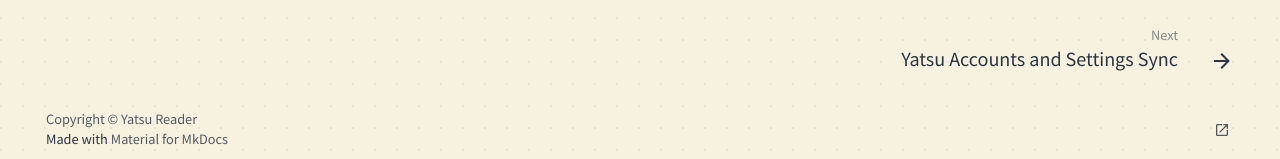
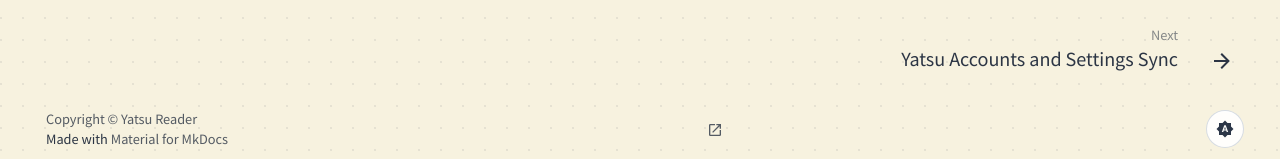
Before and after one commit to ytrms/yatsu-reader-docs, an MkDocs documentation site: the page built from docs/index.md, in a window 1280 px wide and 1400 px high, scrolled down 440 px. Shown: the part 1238-1397 px from the top of the window. Built offline with MkDocs 1.6.1 and Material for MkDocs 9.7.7, drawn with Linux system fonts in a browser that asks for light colours.

Commit message:
feat: add docs dark theme

```diff
--- a/docs/stylesheets/extra.css
+++ b/docs/stylesheets/extra.css
@@ -2,6 +2,7 @@
   --yatsu-control-radius: 1.18rem;
   --yatsu-ink: #152033;
   --yatsu-muted: #64748b;
+  --yatsu-page-start: #ffffff;
   --yatsu-paper: #fffefa;
   --yatsu-paper-deep: #f7f2df;
   --yatsu-paper-dot: rgba(21, 32, 51, 0.08);
@@ -10,9 +11,25 @@
   --yatsu-surface-strong: rgba(255, 255, 255, 0.9);
   --yatsu-line: rgba(21, 32, 51, 0.12);
   --yatsu-line-strong: rgba(100, 116, 139, 0.3);
+  --yatsu-nav-hover: rgba(255, 255, 255, 0.58);
   --yatsu-shadow: rgba(15, 23, 42, 0.14);
   --yatsu-accent: #169ff5;
   --yatsu-accent-strong: #0b75c9;
+  --yatsu-focus-ring: rgba(22, 159, 245, 0.16);
+  --yatsu-header-highlight: rgba(255, 255, 255, 0.88);
+  --yatsu-header-highlight-strong: rgba(255, 255, 255, 0.9);
+  --yatsu-header-shadow: rgba(15, 23, 42, 0.38);
+  --yatsu-header-shadow-strong: rgba(15, 23, 42, 0.44);
+  --yatsu-panel-highlight: rgba(255, 255, 255, 0.76);
+  --yatsu-panel-shadow: rgba(15, 23, 42, 0.32);
+  --yatsu-control-border: rgba(148, 163, 184, 0.38);
+  --yatsu-control-border-hover: rgba(100, 116, 139, 0.55);
+  --yatsu-control-bg: rgba(255, 255, 255, 0.9);
+  --yatsu-control-bg-hover: rgba(248, 250, 252, 0.96);
+  --yatsu-control-fg: #172033;
+  --yatsu-search-border: rgba(21, 32, 51, 0.14);
+  --yatsu-search-bg: rgba(255, 255, 255, 0.6);
+  --yatsu-footer-line: rgba(21, 32, 51, 0.1);
   --yatsu-header-top: max(16px, env(safe-area-inset-top));
   --yatsu-header-height: 54px;
   --yatsu-header-gap: max(16px, env(safe-area-inset-top));
@@ -38,6 +55,56 @@
   --md-footer-fg-color--lighter: rgba(21, 32, 51, 0.58);
   --md-footer-bg-color: transparent;
   --md-footer-bg-color--dark: transparent;
+}
+
+[data-md-color-scheme="slate"] {
+  color-scheme: dark;
+  --yatsu-ink: #edf3f8;
+  --yatsu-muted: #a7b2be;
+  --yatsu-page-start: #0d1012;
+  --yatsu-paper: #111316;
+  --yatsu-paper-deep: #19150f;
+  --yatsu-paper-dot: rgba(237, 243, 248, 0.075);
+  --yatsu-surface: rgba(25, 28, 32, 0.76);
+  --yatsu-surface-hover: rgba(34, 38, 43, 0.86);
+  --yatsu-surface-strong: rgba(29, 32, 36, 0.92);
+  --yatsu-line: rgba(226, 232, 240, 0.14);
+  --yatsu-line-strong: rgba(148, 163, 184, 0.36);
+  --yatsu-nav-hover: rgba(125, 211, 252, 0.11);
+  --yatsu-shadow: rgba(0, 0, 0, 0.5);
+  --yatsu-accent: #38bdf8;
+  --yatsu-accent-strong: #7dd3fc;
+  --yatsu-focus-ring: rgba(56, 189, 248, 0.24);
+  --yatsu-header-highlight: rgba(255, 255, 255, 0.08);
+  --yatsu-header-highlight-strong: rgba(255, 255, 255, 0.12);
+  --yatsu-header-shadow: rgba(0, 0, 0, 0.52);
+  --yatsu-header-shadow-strong: rgba(0, 0, 0, 0.6);
+  --yatsu-panel-highlight: rgba(255, 255, 255, 0.08);
+  --yatsu-panel-shadow: rgba(0, 0, 0, 0.46);
+  --yatsu-control-border: rgba(148, 163, 184, 0.26);
+  --yatsu-control-border-hover: rgba(125, 211, 252, 0.42);
+  --yatsu-control-bg: rgba(30, 34, 38, 0.9);
+  --yatsu-control-bg-hover: rgba(39, 44, 50, 0.96);
+  --yatsu-control-fg: #edf3f8;
+  --yatsu-search-border: rgba(226, 232, 240, 0.14);
+  --yatsu-search-bg: rgba(22, 25, 29, 0.64);
+  --yatsu-footer-line: rgba(226, 232, 240, 0.11);
+  --md-primary-fg-color: #38bdf8;
+  --md-primary-fg-color--light: #7dd3fc;
+  --md-primary-fg-color--dark: #0ea5e9;
+  --md-accent-fg-color: #7dd3fc;
+  --md-default-fg-color: rgba(237, 243, 248, 0.9);
+  --md-default-fg-color--light: rgba(237, 243, 248, 0.72);
+  --md-default-fg-color--lighter: rgba(237, 243, 248, 0.5);
+  --md-default-fg-color--lightest: rgba(237, 243, 248, 0.22);
+  --md-default-bg-color: transparent;
+  --md-typeset-a-color: var(--yatsu-accent-strong);
+  --md-code-fg-color: #e5edf8;
+  --md-code-bg-color: rgba(237, 243, 248, 0.08);
+  --md-typeset-color: var(--yatsu-ink);
+  --md-footer-fg-color: rgba(237, 243, 248, 0.9);
+  --md-footer-fg-color--light: rgba(237, 243, 248, 0.72);
+  --md-footer-fg-color--lighter: rgba(237, 243, 248, 0.58);
 }
 
 [data-md-color-primary="blue"] {
@@ -68,6 +135,10 @@
   -webkit-font-smoothing: antialiased;
 }
 
+body[data-md-color-scheme="slate"] {
+  background: var(--yatsu-paper);
+}
+
 ::selection {
   background: rgba(22, 159, 245, 0.22);
 }
@@ -78,7 +149,7 @@
   z-index: -1;
   background:
     radial-gradient(circle at 1px 1px, var(--yatsu-paper-dot) 1.2px, transparent 0) 0 0 / 22px 22px,
-    linear-gradient(180deg, #ffffff 0%, var(--yatsu-paper) 46%, var(--yatsu-paper-deep) 100%);
+    linear-gradient(180deg, var(--yatsu-page-start) 0%, var(--yatsu-paper) 46%, var(--yatsu-paper-deep) 100%);
   content: "";
   pointer-events: none;
 }
@@ -92,15 +163,15 @@
   background: var(--yatsu-surface);
   color: var(--yatsu-ink);
   box-shadow:
-    0 20px 48px -30px rgba(15, 23, 42, 0.38),
-    inset 0 1px 0 rgba(255, 255, 255, 0.88);
+    0 20px 48px -30px var(--yatsu-header-shadow),
+    inset 0 1px 0 var(--yatsu-header-highlight);
   backdrop-filter: blur(18px);
 }
 
 .md-header[data-md-state="shadow"] {
   box-shadow:
-    0 20px 48px -30px rgba(15, 23, 42, 0.44),
-    inset 0 1px 0 rgba(255, 255, 255, 0.9);
+    0 20px 48px -30px var(--yatsu-header-shadow-strong),
+    inset 0 1px 0 var(--yatsu-header-highlight-strong);
 }
 
 .md-header__inner {
@@ -142,6 +213,11 @@
   height: 32px;
 }
 
+[data-md-color-scheme="slate"] .md-header__button.md-logo img,
+[data-md-color-scheme="slate"] .md-nav__button.md-logo img {
+  filter: invert(1) brightness(1.08);
+}
+
 .md-header__title,
 .md-nav__title {
   color: var(--yatsu-ink);
@@ -169,8 +245,35 @@
   line-height: 1.3;
 }
 
-.md-header__option {
-  display: none;
+.md-footer__theme .md-header__option {
+  display: flex;
+  flex: 0 0 auto;
+  align-items: center;
+}
+
+.md-footer__theme .md-header__option .md-header__button {
+  margin: 0 2px;
+  border: 1px solid var(--yatsu-control-border);
+  border-radius: 19px;
+  background: var(--yatsu-control-bg);
+  box-shadow:
+    0 9px 24px -18px var(--yatsu-header-shadow),
+    inset 0 1px 0 var(--yatsu-header-highlight);
+  transition:
+    border-color 160ms ease,
+    background 160ms ease,
+    box-shadow 160ms ease,
+    color 160ms ease;
+}
+
+.md-footer__theme .md-header__option .md-header__button:hover,
+.md-footer__theme .md-header__option .md-header__button:focus-visible {
+  border-color: var(--yatsu-control-border-hover);
+  background: var(--yatsu-control-bg-hover);
+  box-shadow:
+    0 13px 28px -20px var(--yatsu-header-shadow-strong),
+    inset 0 1px 0 var(--yatsu-header-highlight-strong);
+  outline: none;
 }
 
 .md-header__app-link {
@@ -186,13 +289,13 @@
   justify-content: center;
   margin: 0 0.62rem 0 0.4rem;
   padding: 0 15px;
-  border: 1px solid rgba(148, 163, 184, 0.38);
+  border: 1px solid var(--yatsu-control-border);
   border-radius: 19px;
-  background: rgba(255, 255, 255, 0.9);
-  color: #172033;
+  background: var(--yatsu-control-bg);
+  color: var(--yatsu-control-fg);
   box-shadow:
-    0 9px 24px -18px rgba(15, 23, 42, 0.5),
-    inset 0 1px 0 rgba(255, 255, 255, 0.9);
+    0 9px 24px -18px var(--yatsu-header-shadow),
+    inset 0 1px 0 var(--yatsu-header-highlight-strong);
   font-size: 14px;
   font-weight: 750;
   line-height: 1;
@@ -205,20 +308,20 @@
 
 .md-header__app-link:hover,
 .md-header__app-link:focus-visible {
-  border-color: rgba(100, 116, 139, 0.55);
-  background: rgba(248, 250, 252, 0.96);
+  border-color: var(--yatsu-control-border-hover);
+  background: var(--yatsu-control-bg-hover);
   box-shadow:
-    0 13px 28px -20px rgba(15, 23, 42, 0.55),
-    inset 0 1px 0 rgba(255, 255, 255, 0.94);
-  color: #172033;
+    0 13px 28px -20px var(--yatsu-header-shadow-strong),
+    inset 0 1px 0 var(--yatsu-header-highlight-strong);
+  color: var(--yatsu-control-fg);
   outline: none;
 }
 
 .md-header__app-link:focus-visible {
   box-shadow:
-    0 0 0 4px rgba(22, 159, 245, 0.16),
-    0 13px 28px -20px rgba(15, 23, 42, 0.55),
-    inset 0 1px 0 rgba(255, 255, 255, 0.94);
+    0 0 0 4px var(--yatsu-focus-ring),
+    0 13px 28px -20px var(--yatsu-header-shadow-strong),
+    inset 0 1px 0 var(--yatsu-header-highlight-strong);
 }
 
 .md-search {
@@ -232,11 +335,11 @@
 .md-search__form {
   width: 100%;
   height: 38px;
-  border: 1px solid rgba(21, 32, 51, 0.14);
+  border: 1px solid var(--yatsu-search-border);
   border-radius: 19px;
-  background: rgba(255, 255, 255, 0.6);
+  background: var(--yatsu-search-bg);
   color: var(--yatsu-ink);
-  box-shadow: inset 0 1px 0 rgba(255, 255, 255, 0.78);
+  box-shadow: inset 0 1px 0 var(--yatsu-panel-highlight);
   transition:
     background 160ms ease,
     border-color 160ms ease,
@@ -248,8 +351,8 @@
   border-color: var(--yatsu-line-strong);
   background: var(--yatsu-surface-hover);
   box-shadow:
-    0 9px 24px -20px rgba(15, 23, 42, 0.38),
-    inset 0 1px 0 rgba(255, 255, 255, 0.9);
+    0 9px 24px -20px var(--yatsu-header-shadow),
+    inset 0 1px 0 var(--yatsu-header-highlight-strong);
 }
 
 .md-search__input {
@@ -362,8 +465,8 @@
   border-radius: 0.75rem;
   background: var(--yatsu-surface);
   box-shadow:
-    0 20px 48px -34px rgba(15, 23, 42, 0.32),
-    inset 0 1px 0 rgba(255, 255, 255, 0.76);
+    0 20px 48px -34px var(--yatsu-panel-shadow),
+    inset 0 1px 0 var(--yatsu-panel-highlight);
   backdrop-filter: blur(18px);
 }
 
@@ -409,7 +512,7 @@
 
 .md-nav__link:hover,
 .md-nav__link:focus {
-  background: rgba(255, 255, 255, 0.58);
+  background: var(--yatsu-nav-hover);
   color: var(--yatsu-ink);
 }
 
@@ -482,11 +585,18 @@
   background: transparent;
 }
 
+.md-footer__theme {
+  display: flex;
+  flex: 0 0 auto;
+  align-items: center;
+  margin-left: 0.7rem;
+}
+
 .md-footer {
   margin-top: clamp(2rem, 4vw, 3.5rem);
-  border-top: 1px solid rgba(21, 32, 51, 0.1);
+  border-top: 1px solid var(--yatsu-footer-line);
   background:
-    radial-gradient(circle at 1px 1px, rgba(21, 32, 51, 0.07) 1.2px, transparent 0) 0 0 / 22px 22px,
+    radial-gradient(circle at 1px 1px, var(--yatsu-paper-dot) 1.2px, transparent 0) 0 0 / 22px 22px,
     var(--yatsu-paper-deep);
 }
 
--- a/mkdocs.yml
+++ b/mkdocs.yml
@@ -29,9 +29,26 @@
     text: Noto Sans JP
     code: JetBrains Mono
   palette:
-    scheme: default
-    primary: blue
-    accent: blue
+    - media: "(prefers-color-scheme)"
+      primary: blue
+      accent: blue
+      toggle:
+        icon: material/brightness-auto
+        name: Switch to light theme
+    - media: "(prefers-color-scheme: light)"
+      scheme: default
+      primary: blue
+      accent: blue
+      toggle:
+        icon: material/weather-sunny
+        name: Switch to dark theme
+    - media: "(prefers-color-scheme: dark)"
+      scheme: slate
+      primary: blue
+      accent: blue
+      toggle:
+        icon: material/weather-night
+        name: Use system theme
   features:
     - navigation.instant
     - navigation.sections
--- /dev/null
+++ b/overrides/partials/footer.html
@@ -0,0 +1,64 @@
+{#-
+  This file is based on Material for MkDocs' default footer partial.
+-#}
+<footer class="md-footer">
+  {% if "navigation.footer" in features %}
+    {% if page.previous_page or page.next_page %}
+      {% if page.meta and page.meta.hide %}
+        {% set hidden = "hidden" if "footer" in page.meta.hide %}
+      {% endif %}
+      <nav class="md-footer__inner md-grid" aria-label="{{ lang.t('footer') }}" {{ hidden }}>
+        {% if page.previous_page %}
+          {% set direction = lang.t("footer.previous") %}
+          <a href="{{ page.previous_page.url | url }}" class="md-footer__link md-footer__link--prev" aria-label="{{ direction }}: {{ page.previous_page.title | e }}">
+            <div class="md-footer__button md-icon">
+              {% set icon = config.theme.icon.previous or "material/arrow-left" %}
+              {% include ".icons/" ~ icon ~ ".svg" %}
+            </div>
+            <div class="md-footer__title">
+              <span class="md-footer__direction">
+                {{ direction }}
+              </span>
+              <div class="md-ellipsis">
+                {{ page.previous_page.title }}
+              </div>
+            </div>
+          </a>
+        {% endif %}
+        {% if page.next_page %}
+          {% set direction = lang.t("footer.next") %}
+          <a href="{{ page.next_page.url | url }}" class="md-footer__link md-footer__link--next" aria-label="{{ direction }}: {{ page.next_page.title | e }}">
+            <div class="md-footer__title">
+              <span class="md-footer__direction">
+                {{ direction }}
+              </span>
+              <div class="md-ellipsis">
+                {{ page.next_page.title }}
+              </div>
+            </div>
+            <div class="md-footer__button md-icon">
+              {% set icon = config.theme.icon.next or "material/arrow-right" %}
+              {% include ".icons/" ~ icon ~ ".svg" %}
+            </div>
+          </a>
+        {% endif %}
+      </nav>
+    {% endif %}
+  {% endif %}
+  <div class="md-footer-meta md-typeset">
+    <div class="md-footer-meta__inner md-grid">
+      {% include "partials/copyright.html" %}
+      {% if config.extra.social %}
+        {% include "partials/social.html" %}
+      {% endif %}
+      {% if config.theme.palette %}
+        {% if not config.theme.palette is mapping %}
+          <div class="md-footer__theme" aria-label="Color theme">
+            {% include "partials/palette.html" %}
+            {% include "partials/javascripts/palette.html" %}
+          </div>
+        {% endif %}
+      {% endif %}
+    </div>
+  </div>
+</footer>
--- a/overrides/partials/header.html
+++ b/overrides/partials/header.html
@@ -34,14 +34,6 @@
         </div>
       </div>
     </div>
-    {% if config.theme.palette %}
-      {% if not config.theme.palette is mapping %}
-        {% include "partials/palette.html" %}
-      {% endif %}
-    {% endif %}
-    {% if not config.theme.palette is mapping %}
-      {% include "partials/javascripts/palette.html" %}
-    {% endif %}
     {% if config.extra.alternate %}
       {% include "partials/alternate.html" %}
     {% endif %}
```
